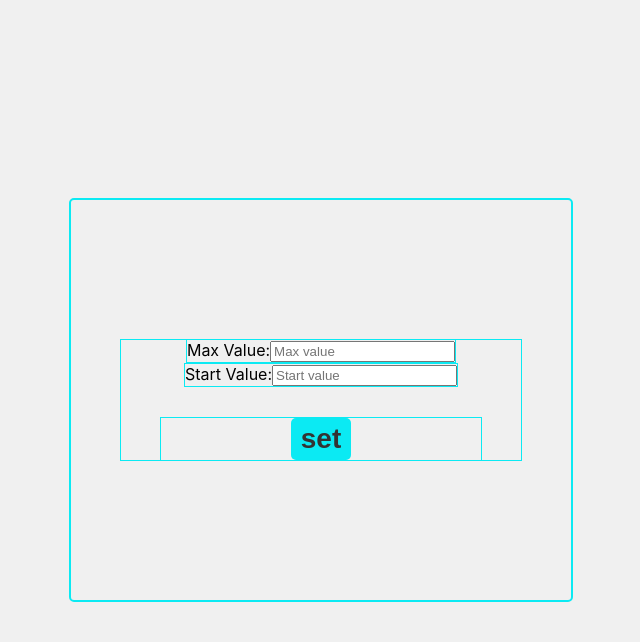
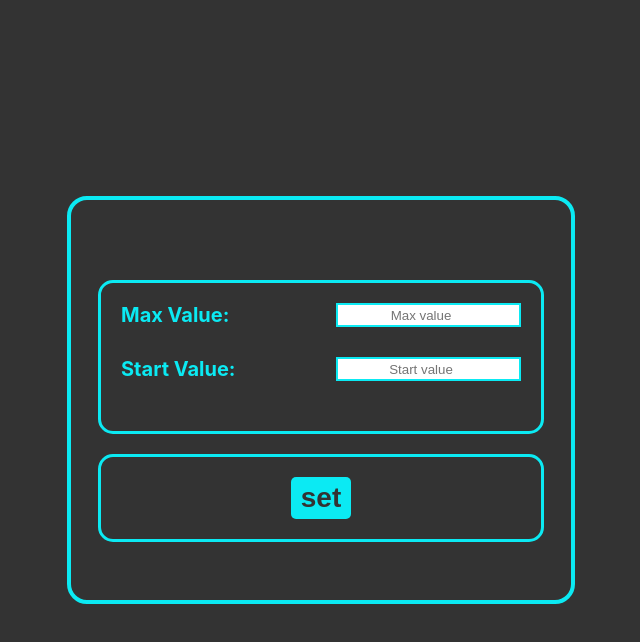
Before and after one commit to AliakseiKrasko/1sprint, a React (Create React App) app: page / in a window 1280 px wide. Both pictures are taken after a click on the button "set". Shown: the top 642 px of the page, without its empty margins (319-959 px from the left). Built offline with nearby package versions, Linux system fonts and the light colour scheme.

Commit message:
finiched set

```diff
--- a/src/App.css
+++ b/src/App.css
@@ -3,14 +3,14 @@ body {
     place-items: center;
     height: 100vh;
     margin: 0;
-    background-color: #f0f0f0;
+    background-color: #333;
 }
 
 .App {
     width: 500px;
     height: 400px;
-    border: 2px solid #0beaf3;
-    border-radius: 5px;
+    border: 4px solid #0beaf3;
+    border-radius: 20px;
     display: flex;
     flex-direction: column;
     justify-content: center;
@@ -44,23 +44,45 @@ body {
 
 .display-set {
     width: 80%;
-    height: 30%;
-    justify-content: center;
+    height: 60%;
+    justify-content: space-between;
     align-items: center;
     display: flex;
     flex-direction: column;
     font-size: 16px;
-    border: 1px solid #0beaf3;
+
+}
+.display-set input {
+    border: 2px solid #0beaf3;
+    text-align: center;
 }
 
+
 .label-max {
-    border: 1px solid #0beaf3;
+    display: flex;
+    width: 100%;
+    justify-content: space-between;
+    /*border: 1px solid #0beaf3;*/
+    margin-bottom: 30px;
+    font-size: 20px;
+    font-weight: bold;
+    color: #0beaf3
 }
 
+
 .label-start {
-    border: 1px solid #0beaf3;
+    display: flex;
+    width: 100%;
+    justify-content: space-between;
+    /*border: 1px solid #0beaf3;*/
     margin-bottom: 30px;
+    font-size: 20px;
+    font-weight: bold;
+    color: #0beaf3;
+
 }
+
+
 .display-set button {
     background-color: #0beaf3;
     color: #333;
@@ -70,9 +92,23 @@ body {
     border-radius: 5px;
     border: none;
 }
+
 .button-set {
     display: flex;
-    border: 1px solid #0beaf3;
-    width: 80%;
+    border: 3px solid #0beaf3;
+    border-radius: 15px;
+    width: 100%;
     justify-content: center;
+    padding: 20px 20px;
 }
+
+.set-mode {
+    display: flex;
+    flex-direction: column;
+    padding: 20px;
+    margin-bottom: 20px;
+    width: 100%;
+    height: 100%;
+    border: 3px solid #0beaf3;
+    border-radius: 15px;
+}
--- a/src/App.tsx
+++ b/src/App.tsx
@@ -34,6 +34,7 @@ function App() {
         <div className="App">
             {mode ? (
                 <div className="display-set">
+                    <div className="set-mode">
                         <label className={"label-max"}>
                             Max Value:
                             <input
@@ -50,6 +51,7 @@ function App() {
                                 onChange={(e) => setCount(Number(e.target.value))}
                             />
                         </label>
+                    </div>
                     <div className={"button-set"}>
                         <button onClick={() => saveValues(maxValue, count)}>set</button>
                     </div>
```
Lines whose indentation alone changed are shown as unchanged.
